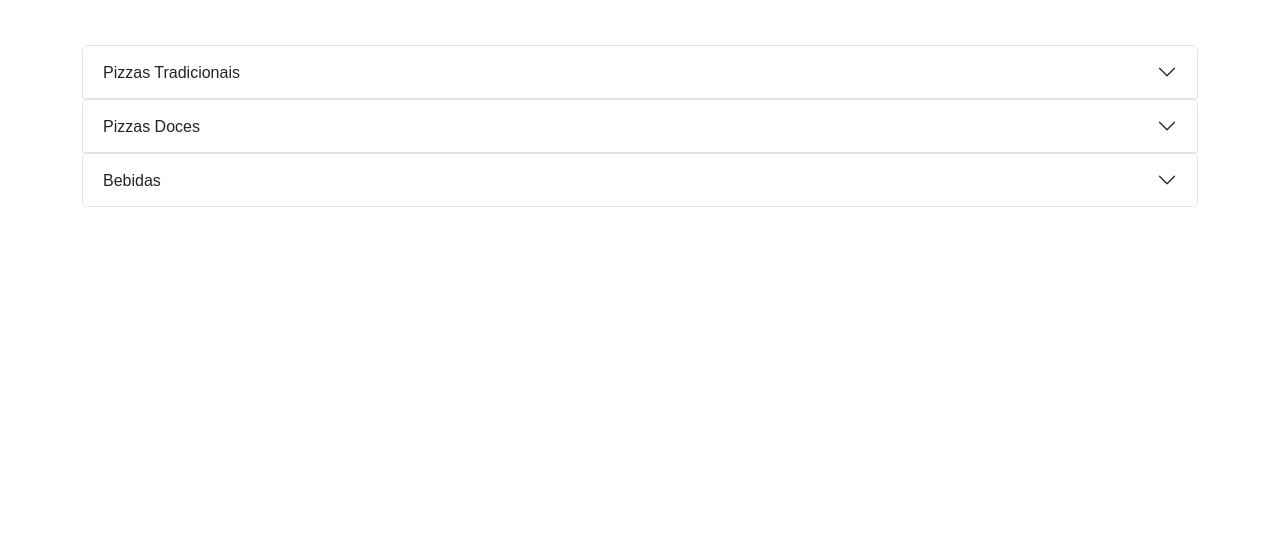
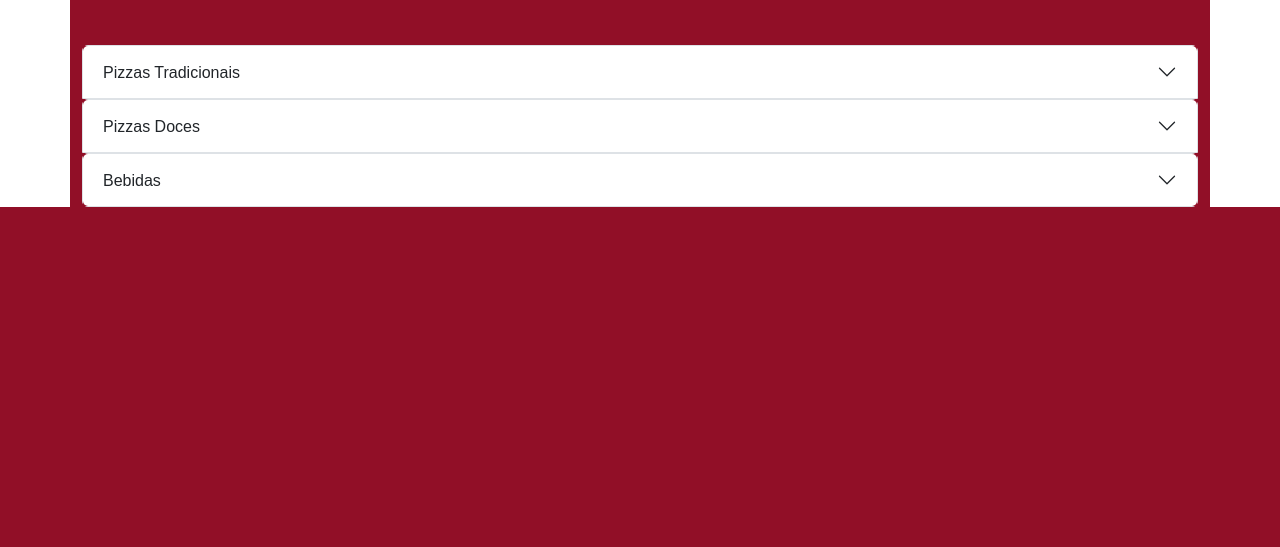
Before and after one commit to Daniel-Borba/trabalho-web, a plain HTML site: page index.html in a window 1280 px wide. Shown: the part 253-800 px from the top of the page. Drawn offline with nearby package versions, Linux system fonts and the light colour scheme.

Commit message:
Update style.css

```diff
--- a/assets/style.css
+++ b/assets/style.css
@@ -1,10 +1,9 @@
 * {
     margin: 0;
     padding: 0;
-    box-sizing:border-box ;
     font-family: Arial, Helvetica, sans-serif;
-    background-color: ;
-    color: ;
+    background-color:#910f27;
+    color:black;
 }
 
 .frente {
```
